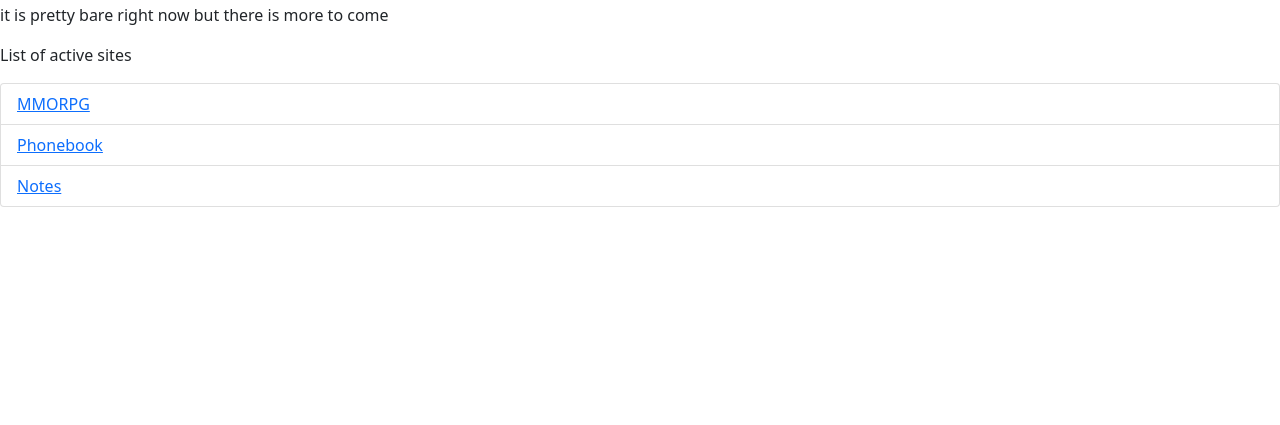
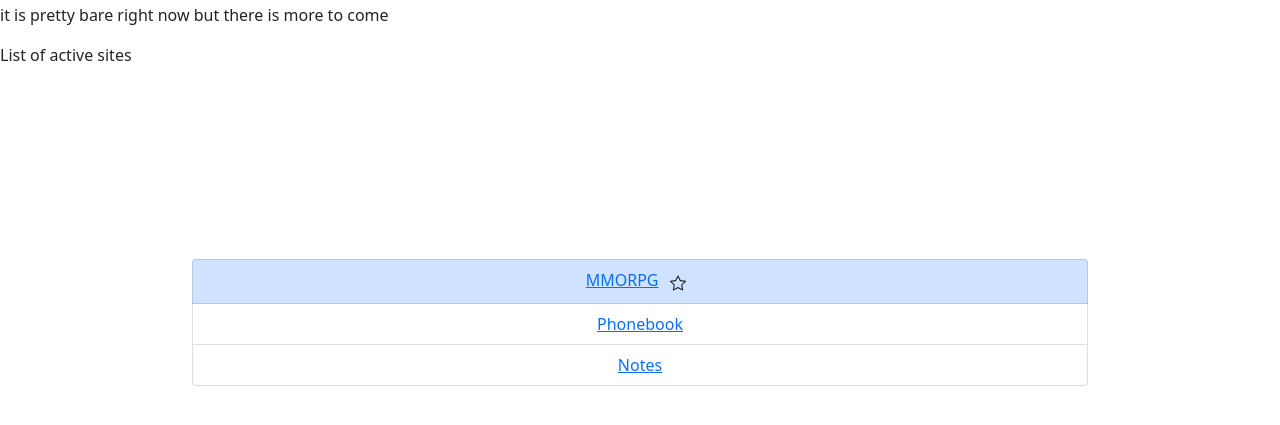
Before and after one commit to mitchellschill/mitchellschill.github.io, a plain HTML site: page index.html in a window 1280 px wide. Shown: the part 129-554 px from the top of the page. Drawn offline with nearby package versions, Linux system fonts and the light colour scheme.

Commit message:
Added some thangs

```diff
--- a/index.html
+++ b/index.html
@@ -54,11 +54,24 @@
 
 <p>List of active sites</p>
 
-<ul class="list-group">
-  <li class="list-group-item"><a href="https://fast-tundra-69029.herokuapp.com/">MMORPG</a></li>
+<div class="text-center p-5 m-5">
+	<ul class="list-group p-5 m-5">
+  <li class="list-group-item  list-group-item-primary ">
+  <a href="https://fast-tundra-69029.herokuapp.com/">MMORPG</a>
+  <span class="badge badge-primary badge-pill text-dark">
+	<svg xmlns="http://www.w3.org/2000/svg" width="16" height="16" fill="currentColor" class="bi bi-star" viewBox="0 0 16 16">
+		<path d="M2.866 14.85c-.078.444.36.791.746.593l4.39-2.256 4.389 2.256c.386.198.824-.149.746-.592l-.83-4.73 3.522-3.356c.33-.314.16-.888-.282-.95l-4.898-.696L8.465.792a.513.513 0 0 0-.927 0L5.354 5.12l-4.898.696c-.441.062-.612.636-.283.95l3.523 3.356-.83 4.73zm4.905-2.767-3.686 1.894.694-3.957a.565.565 0 0 0-.163-.505L1.71 6.745l4.052-.576a.525.525 0 0 0 .393-.288L8 2.223l1.847 3.658a.525.525 0 0 0 .393.288l4.052.575-2.906 2.77a.565.565 0 0 0-.163.506l.694 3.957-3.686-1.894a.503.503 0 0 0-.461 0z"/>
+	</svg>
+  </span>
+  </li>
   <li class="list-group-item"><a href="https://nifty-phonebook.herokuapp.com/">Phonebook</a></li>
   <li class="list-group-item"><a href="https://mynotesss.herokuapp.com/">Notes</a></li>
 </ul>
+</div>
+
+
+
+
 
 <!-- JavaScript Bundle with Popper -->
 <script src="https://cdn.jsdelivr.net/npm/bootstrap@5.1.1/dist/js/bootstrap.bundle.min.js" integrity="sha384-/bQdsTh/da6pkI1MST/rWKFNjaCP5gBSY4sEBT38Q/9RBh9AH40zEOg7Hlq2THRZ" crossorigin="anonymous"></script>
```
Also changed, not shown: html/contact.html (+1 -1 lines), html/gamedev.html (+4 -1 lines), images/gamemap.PNG (added).
